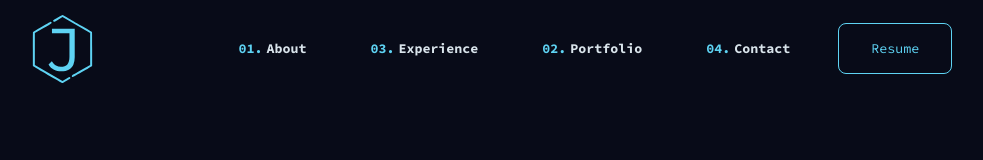
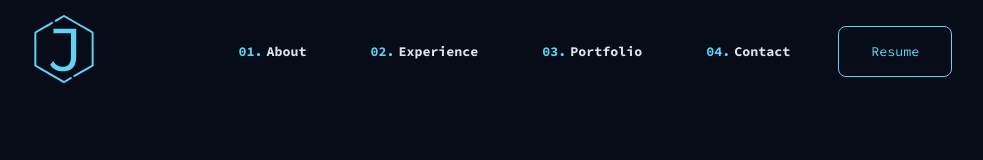
Before and after one commit to JvFern4ndes/MyPersonalWebsite, a React (Vite) app in the folder fe/: page / in a window 1280 px wide. Shown: the top 160 px of the page, without its empty margins (144-1127 px from the left). Built offline with nearby package versions, Linux system fonts and the light colour scheme.

Commit message:
feat: associate buttons on links with react-router

```diff
--- a/fe/src/components/Header/index.jsx
+++ b/fe/src/components/Header/index.jsx
@@ -1,4 +1,7 @@
 import { useState } from 'react';
+
+import { Link } from 'react-router-dom';
+
 import {
   ButtonNumber,
   HeaderButton,
@@ -17,27 +20,39 @@
         onMouseLeave={() => setIsMouseOver(false)}
         style={{ display: 'flex', alignItems: 'center' }}
       >
+        <Link to="/">
           <img src={MyLogo} alt="React Icon" />
+        </Link>
         <LeftText className={isMouseOver ? 'entrada' : 'saida'}>João Victor</LeftText>
       </LeftSide>
       <RightSide>
+        <Link to="/about" style={{ textDecoration: 'none' }}>
           <HeaderButton type="button">
             <ButtonNumber>01.</ButtonNumber>
             About
           </HeaderButton>
+        </Link>
+        <Link to="/experience" style={{ textDecoration: 'none' }}>
+          <HeaderButton type="button">
+            <ButtonNumber>02.</ButtonNumber>
+            Experience
+          </HeaderButton>
+        </Link>
+        <Link to="portfolio" style={{ textDecoration: 'none' }}>
           <HeaderButton type="button">
             <ButtonNumber>03.</ButtonNumber>
-          Experience
-        </HeaderButton>
-        <HeaderButton type="button">
-          <ButtonNumber>02.</ButtonNumber>
             Portfolio
           </HeaderButton>
+        </Link>
+        <Link to="contact" style={{ textDecoration: 'none' }}>
           <HeaderButton type="button">
             <ButtonNumber>04.</ButtonNumber>
             Contact
           </HeaderButton>
+        </Link>
+        <Link to="resume" style={{ textDecoration: 'none' }}>
           <ResumeButton type="button">Resume</ResumeButton>
+        </Link>
       </RightSide>
     </Container>
   );
```
Lines whose indentation alone changed are shown as unchanged.
